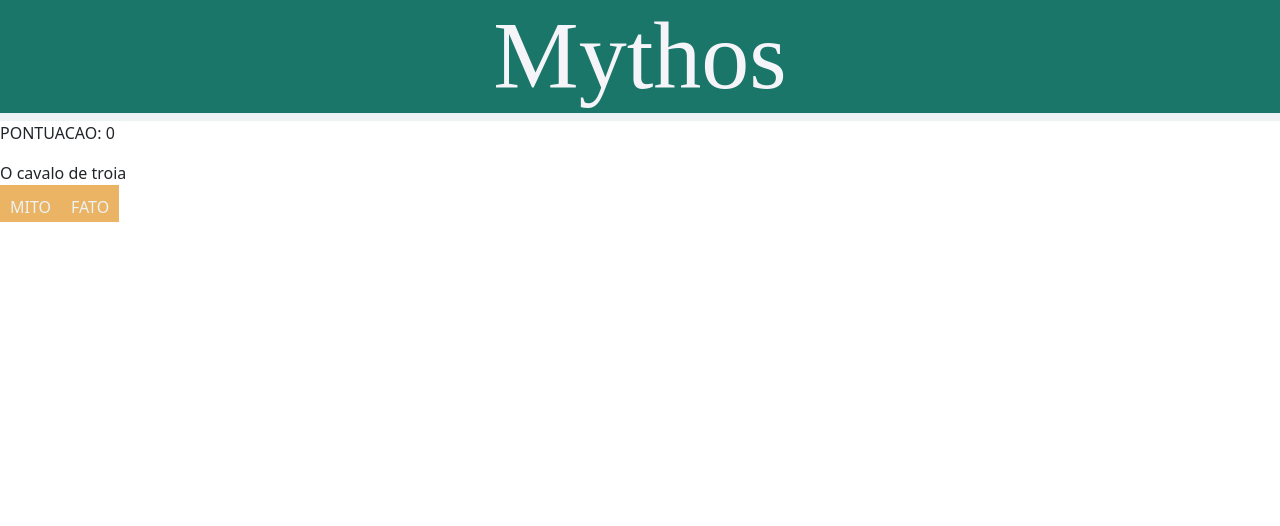
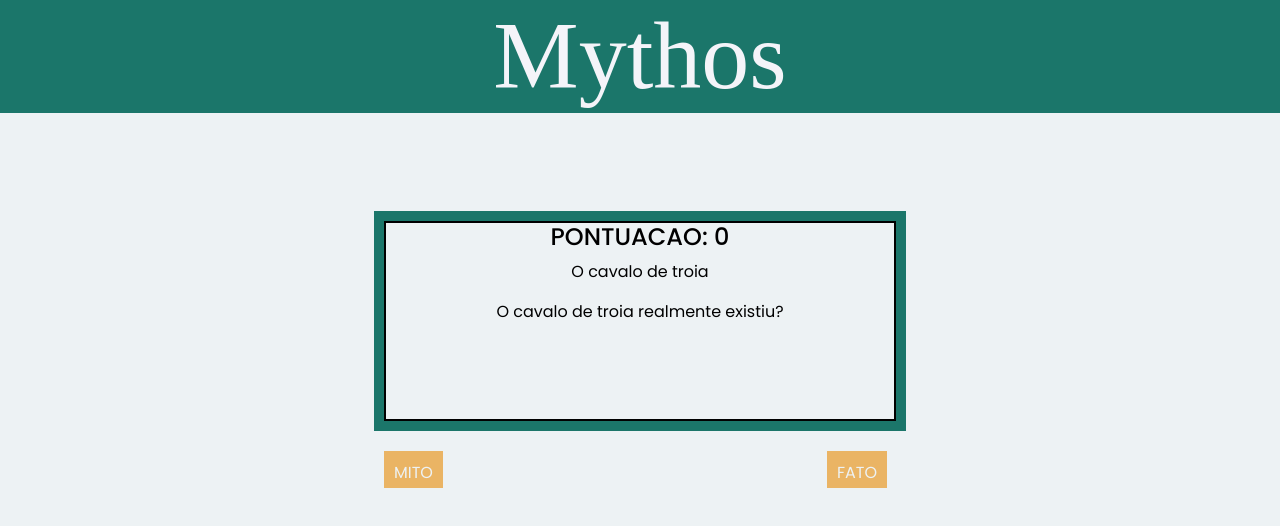
Before and after one commit to diegocamargo55555/Mythos, a React (Create React App) app: page /Fato-Ou-Mito in a window 1280 px wide. Shown: the top 526 px of the page. Built offline with nearby package versions, Linux system fonts and the light colour scheme; a web font is replaced by a local one.

Commit message:
finalizacao pagina mito vs fato

```diff
--- a/src/components/Header/navbar.js
+++ b/src/components/Header/navbar.js
@@ -56,7 +56,7 @@ function Header() {
                                     <NavDropdown.Item href="Lista-Contos">
                                         Lista de Contos
                                     </NavDropdown.Item>
-                                    <NavDropdown.Item href="#action/3.3">Something</NavDropdown.Item>
+                                    <NavDropdown.Item href="Fato-Ou-Mito">Fato VS Mito</NavDropdown.Item>
                                     <NavDropdown.Divider />
                                     <NavDropdown.Item href="#action/3.4">
                                         Separated link
--- a/src/pages/FatoOuMito/fatoOuMito.css
+++ b/src/pages/FatoOuMito/fatoOuMito.css
@@ -3,8 +3,18 @@
     font-family: "Poppins", sans-serif;
     background-color: #EDF2F4;
     color: black;
+    overflow:scroll;
+    height: 800px;
 }
-
+.carta{
+    margin-top: 100px;
+    margin-bottom: 30px;
+    margin-left: 30%;
+    border: 2px solid black;
+    outline: #1B766A solid 10px;
+    height: 200px;
+    width: 40%;
+}
 .dark-mode {
     margin:0;
     font-family: "Poppins", sans-serif;
@@ -13,6 +23,25 @@
     color: #EDF2F4;
 }
 
+.erro{
+    background-color: #A23A5E;
+    transition: 0s;
+}
+.acerto{
+    background-color: #1B766A;
+    transition: 0s;
+}
+.texto{
+    text-align: center;
+}
+.botao1{
+    margin-left: 30%;
+    transition: 0s;
+}
+.botao2{
+    margin-left: 30%;
+    transition: 0s;
+}
 .smallText {
     height: 650px;
     font-size: 16px;
@@ -22,6 +51,9 @@
     font-size: 36px;
     height: 950px;
 }
+.margem{
+    margin-top: 100px;
+}
 h4{
     text-align: center;
 }
--- a/src/pages/FatoOuMito/fatoOuMito.js
+++ b/src/pages/FatoOuMito/fatoOuMito.js
@@ -4,7 +4,7 @@ import React, { useState, useEffect, Component} from "react";
 import imagem from "../../assets/lore.png"
 import { textVide } from 'text-vide';
 import fatoOuMito from '../../assets/bd/fatoOuMito.json'
-
+import "./fatoOuMito.css"
 
 class FatoOuMito extends Component {
   constructor(props){
@@ -12,12 +12,16 @@ class FatoOuMito extends Component {
     this.state = {
       i: 1,
       texto: fatoOuMito[0],
+      perder: false,
+      numMax: 2,
+      isDarkMode: localStorage.getItem("darkMode"),
+      isBigText: localStorage.getItem("bigText"),
+      isBionic: localStorage.getItem("bioniReading")
     }
-      var proximo = true;
-      var perder = false;
-      var pontuacao = 0;
+      const setIsDarkMode = false;
       this.buttonFato = this.buttonFato.bind(this);
       this.buttonMito = this.buttonMito.bind(this);
+      this.buttonResetar = this.buttonResetar.bind(this);
     }
     pegarTexto(i) {
       let array = fatoOuMito[i];
@@ -55,23 +59,51 @@ class FatoOuMito extends Component {
             });
         }
     };
+    buttonResetar = () =>{
+      this.setState({
+        i: 1,
+        texto: fatoOuMito[0],
+        perder: false,
+        numMax: 2
+      })
+    }
     render(){
       if(this.state.perder == true)
       {
         return(
-          <div>
-            VOCE PERDEU D:
+          <div className={this.state.isDarkMode == "enabled" ? "dark-mode" : "body-claro"}>
+            <h4 className="margem"> PONTUACAO FINAL: {this.state.i - 1}</h4>
+            <div className="texto">
+              <p>VOCE PERDEU D:</p>
+              <button className="erro" onClick={this.buttonResetar}>JOGAR NOVAMENTE?</button>
+            </div>
           </div>
         );
       }else{
-        return (
-          <div>
-            <p>PONTUACAO: {this.state.i - 1}</p>
-            <div>{this.state.texto.nome}</div>
-            <button onClick={this.buttonMito}>MITO</button>
-            <button onClick={this.buttonFato}>FATO</button>
-          </div>
-        );
+        if(this.state.i > this.state.numMax){
+          return(
+            <div className={this.state.isDarkMode == "enabled" ? "dark-mode" : "body-claro"}>
+              <h4 className="margem"> PONTUACAO FINAL: {this.state.i - 1}</h4>
+              <div className="texto">
+            <p>VOCE VENCEU :DD!</p>
+            <button className="acerto" onClick={this.buttonResetar}>JOGAR NOVAMENTE?</button>
+            </div>
+            </div>
+          );
+        } else{
+          return (
+            <div className={this.state.isDarkMode == "enabled" ? "dark-mode" : "body-claro"}>
+              <div className="carta">
+                <h4>PONTUACAO: {this.state.i - 1}</h4>
+                <p className="texto">{this.state.texto.nome}</p>
+              <p className="texto">{this.state.texto.descricao}</p>
+              </div>
+                <button className="botao1" onClick={this.buttonMito}>MITO</button>
+                <button className="botao2" onClick={this.buttonFato}>FATO</button>
+
+            </div>
+          );
+        }
       }
   }
 }
```
